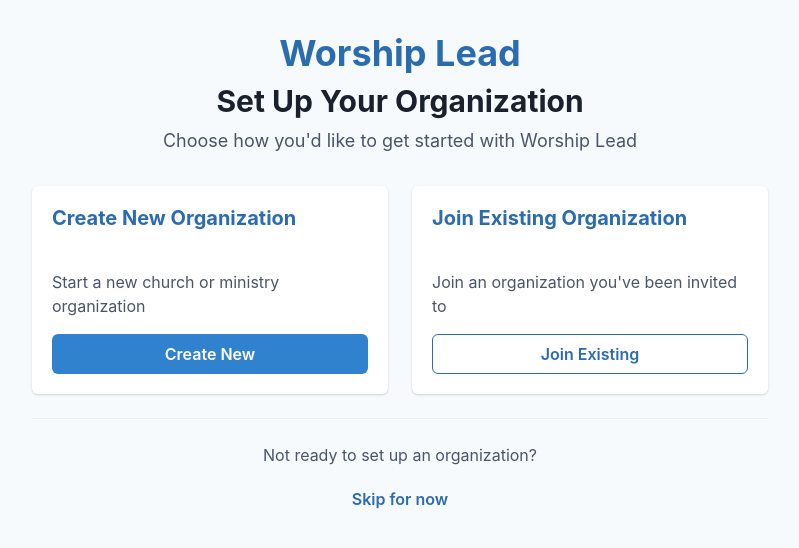
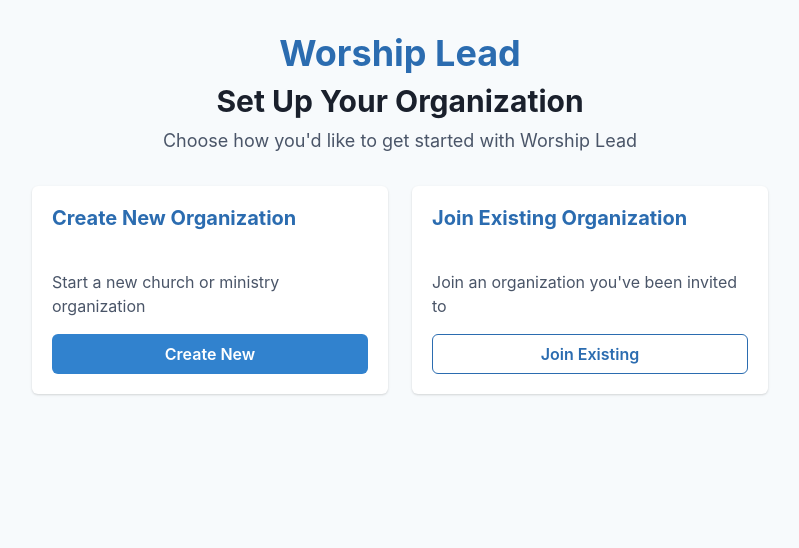
Before and after one commit to thatjuancodes/worshiplead, a React (Vite) app: page /organization-setup in a window 1280 px wide. Shown: the top 548 px of the page, without its empty margins (240-1039 px from the left). Built offline with nearby package versions, Linux system fonts and the light colour scheme; no server answers.

Commit message:
remove skip organization setup

```diff
--- a/src/pages/OrganizationSetup.tsx
+++ b/src/pages/OrganizationSetup.tsx
@@ -228,20 +228,7 @@
                 </Card>
               </SimpleGrid>
 
-              <Divider />
 
-              <Box textAlign="center">
-                <Text color="gray.600" mb={3}>
-                  Not ready to set up an organization?
-                </Text>
-                <Button
-                  variant="ghost"
-                  color="blue.600"
-                  onClick={() => navigate('/dashboard')}
-                >
-                  Skip for now
-                </Button>
-              </Box>
             </VStack>
           )}
 
```
